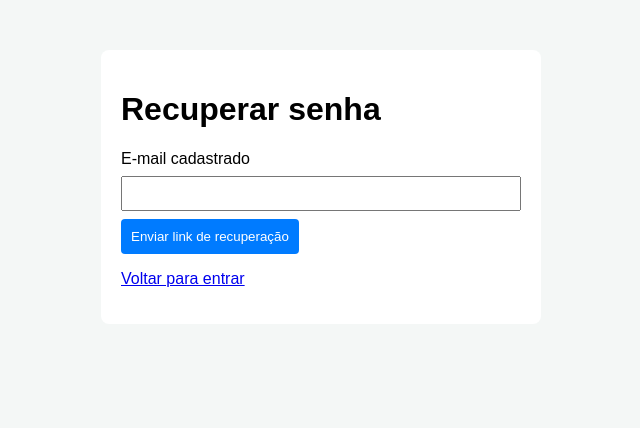
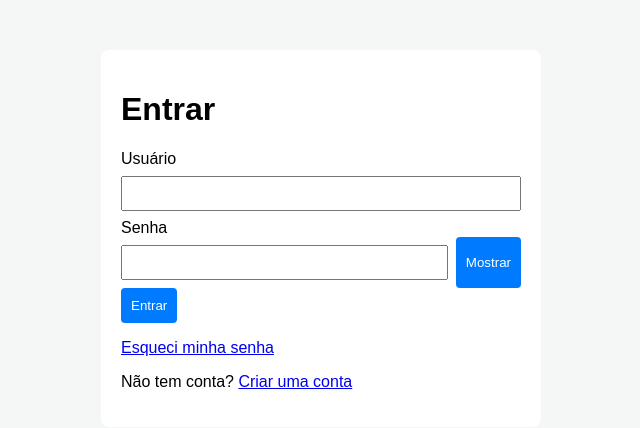
Before and after one commit to pablo2fp/Progamacao---DB, a Flask app: page /login in a window 1280 px wide. Shown: the top 428 px of the page, without its empty margins (319-959 px from the left). Run offline with Flask 3, Linux system fonts and the light colour scheme; some libraries are stand-ins or nearby versions.

Commit message:
Change title and labels for login form

```diff
--- a/templates/login.html
+++ b/templates/login.html
@@ -2,11 +2,14 @@
 <html lang="pt-br">
 <head>
     <meta charset="UTF-8">
-    <title>Recuperar senha</title>
+    <title>Entrar</title>
     <style>
         body { font-family: Arial, sans-serif; margin: 50px; background-color: #f4f7f6; }
         form { background: #fff; padding: 20px; border-radius: 8px; max-width: 400px; margin: 0 auto; }
         input { width: 100%; padding: 8px; margin: 8px 0; box-sizing: border-box; }
+        .senha { display: flex; gap: 8px; }
+        .senha input { flex: 1; }
+        .senha button { white-space: nowrap; }
         button { background-color: #007bff; color: white; padding: 10px; border: 0; border-radius: 4px; cursor: pointer; }
         li { color: #b00020; }
     </style>
@@ -14,14 +17,31 @@
 <body>
     <form method="POST">
         <input type="hidden" name="_csrf_token" value="{{ csrf_token() }}">
-        <h1>Recuperar senha</h1>
+        <h1>Entrar</h1>
         {% with messages = get_flashed_messages() %}
             {% if messages %}<ul>{% for message in messages %}<li>{{ message }}</li>{% endfor %}</ul>{% endif %}
         {% endwith %}
-        <label for="email">E-mail cadastrado</label>
-        <input id="email" type="email" name="email" autocomplete="email" maxlength="254" required>
-        <button type="submit">Enviar link de recuperação</button>
-        <p><a href="{{ url_for('login') }}">Voltar para entrar</a></p>
+        <label for="username">Usuário</label>
+        <input id="username" name="username" autocomplete="username" required>
+        <label for="password">Senha</label>
+        <div class="senha">
+            <input id="password" type="password" name="password" autocomplete="current-password" required>
+            <button type="button" class="mostrar-senha" aria-pressed="false">Mostrar</button>
+        </div>
+        <button type="submit">Entrar</button>
+        <p><a href="{{ url_for('recuperar_senha') }}">Esqueci minha senha</a></p>
+        <p>Não tem conta? <a href="{{ url_for('register') }}">Criar uma conta</a></p>
     </form>
+    <script>
+        document.querySelectorAll('.mostrar-senha').forEach((button) => {
+            button.addEventListener('click', () => {
+                const password = button.parentElement.querySelector('input');
+                const visible = password.type === 'password';
+                password.type = visible ? 'text' : 'password';
+                button.textContent = visible ? 'Ocultar' : 'Mostrar';
+                button.setAttribute('aria-pressed', String(visible));
+            });
+        });
+    </script>
 </body>
 </html>
```
